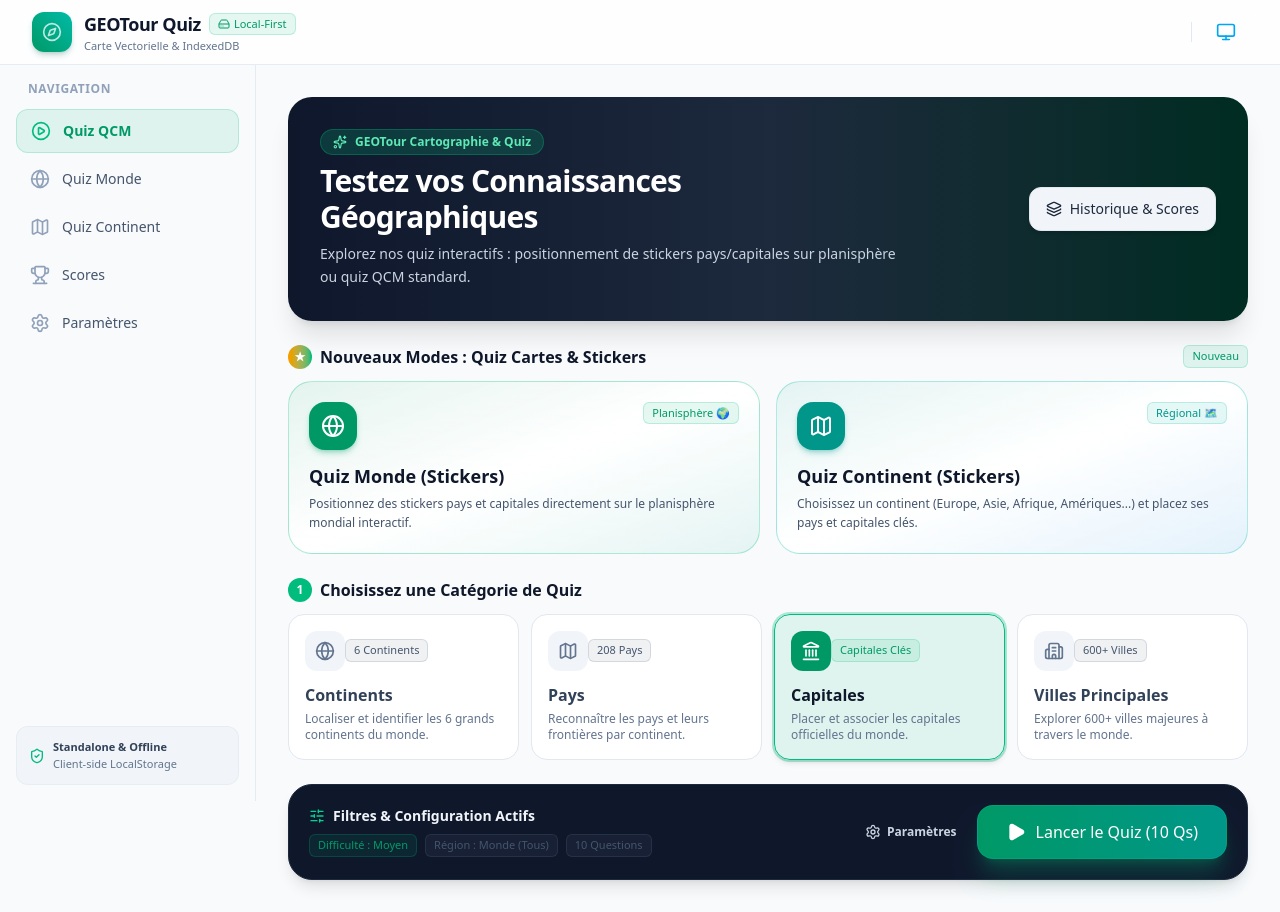
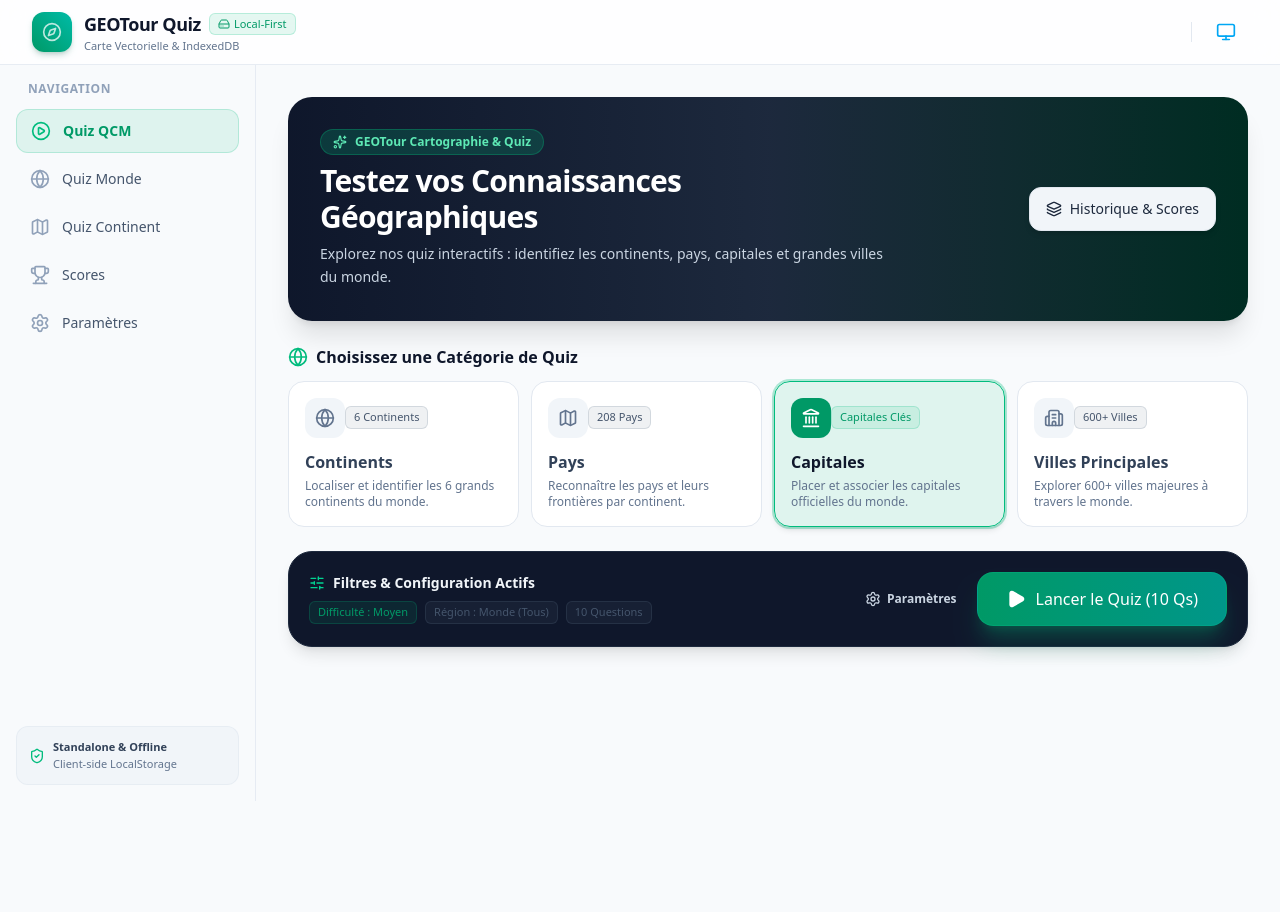
Before and after one commit to vyncce/GeoTour, a Next.js app: page / in a window 1280 px wide. After the commit the page ends 801 px from the top, so only its background shows below. Built offline with nearby package versions, Linux system fonts and the light colour scheme; what world-atlas would draw is missing.

Commit message:
style: retirer le bloc des nouveaux modes sur la page principale

```diff
--- a/src/components/quiz/QuizHub.tsx
+++ b/src/components/quiz/QuizHub.tsx
@@ -106,7 +106,7 @@ export const QuizHub: React.FC<QuizHubProps> = ({
               Testez vos Connaissances Géographiques
             </h2>
             <p className="text-xs sm:text-sm text-slate-300 leading-relaxed">
-              Explorez nos quiz interactifs : positionnement de stickers pays/capitales sur planisphère ou quiz QCM standard.
+              Explorez nos quiz interactifs : identifiez les continents, pays, capitales et grandes villes du monde.
             </p>
           </div>
           <Button variant="secondary" onClick={onOpenStats} className="shrink-0 shadow-md">
@@ -115,67 +115,10 @@ export const QuizHub: React.FC<QuizHubProps> = ({
         </div>
       </div>
 
-      {/* Featured Mode: Sticker Quiz Modes */}
-      <div className="space-y-3">
-        <div className="flex items-center justify-between">
-          <h3 className="text-base font-bold text-slate-900 dark:text-slate-100 flex items-center gap-2">
-            <span className="flex h-6 w-6 items-center justify-center rounded-full bg-linear-to-r from-amber-500 to-emerald-500 text-white text-xs font-bold">
-              ★
-            </span>
-            Nouveaux Modes : Quiz Cartes &amp; Stickers
-          </h3>
-          <Badge variant="emerald" size="sm">Nouveau</Badge>
-        </div>
-
-        <div className="grid grid-cols-1 sm:grid-cols-2 gap-4">
-          {/* World Sticker Quiz Launcher Card */}
-          <div
-            onClick={onOpenWorldQuiz}
-            className="group cursor-pointer p-5 rounded-3xl border border-emerald-500/30 bg-linear-to-br from-emerald-500/10 via-white dark:via-slate-900 to-teal-500/10 hover:border-emerald-500 hover:shadow-xl hover:shadow-emerald-500/10 transition-all duration-300 relative overflow-hidden flex flex-col justify-between min-h-35"
-          >
-            <div className="flex items-start justify-between mb-3">
-              <div className="p-3 rounded-2xl bg-emerald-600 text-white shadow-md shadow-emerald-600/30 group-hover:scale-110 transition-transform">
-                <Globe className="h-6 w-6" />
-              </div>
-              <Badge variant="emerald" size="sm">Planisphère 🌍</Badge>
-            </div>
-            <div>
-              <h4 className="text-lg font-black text-slate-900 dark:text-slate-100 group-hover:text-emerald-600 dark:group-hover:text-emerald-400 transition-colors">
-                Quiz Monde (Stickers)
-              </h4>
-              <p className="text-xs text-slate-600 dark:text-slate-400 mt-1 leading-relaxed">
-                Positionnez des stickers pays et capitales directement sur le planisphère mondial interactif.
-              </p>
-            </div>
-          </div>
-
-          {/* Continent Sticker Quiz Launcher Card */}
-          <div
-            onClick={onOpenContinentQuiz}
-            className="group cursor-pointer p-5 rounded-3xl border border-teal-500/30 bg-linear-to-br from-teal-500/10 via-white dark:via-slate-900 to-sky-500/10 hover:border-teal-500 hover:shadow-xl hover:shadow-teal-500/10 transition-all duration-300 relative overflow-hidden flex flex-col justify-between min-h-35"
-          >
-            <div className="flex items-start justify-between mb-3">
-              <div className="p-3 rounded-2xl bg-teal-600 text-white shadow-md shadow-teal-600/30 group-hover:scale-110 transition-transform">
-                <Map className="h-6 w-6" />
-              </div>
-              <Badge variant="teal" size="sm">Régional 🗺️</Badge>
-            </div>
-            <div>
-              <h4 className="text-lg font-black text-slate-900 dark:text-slate-100 group-hover:text-teal-600 dark:group-hover:text-teal-400 transition-colors">
-                Quiz Continent (Stickers)
-              </h4>
-              <p className="text-xs text-slate-600 dark:text-slate-400 mt-1 leading-relaxed">
-                Choisissez un continent (Europe, Asie, Afrique, Amériques...) et placez ses pays et capitales clés.
-              </p>
-            </div>
-          </div>
-        </div>
-      </div>
-
-      {/* 1. Category Selection */}
+      {/* Category Selection */}
       <div className="space-y-3">
         <h3 className="text-base font-bold text-slate-900 dark:text-slate-100 flex items-center gap-2">
-          <span className="flex h-6 w-6 items-center justify-center rounded-full bg-emerald-500 text-white text-xs font-bold">1</span>
+          <Globe className="h-5 w-5 text-emerald-500" />
           Choisissez une Catégorie de Quiz
         </h3>
         <div className="grid grid-cols-1 sm:grid-cols-2 lg:grid-cols-4 gap-3">
```
